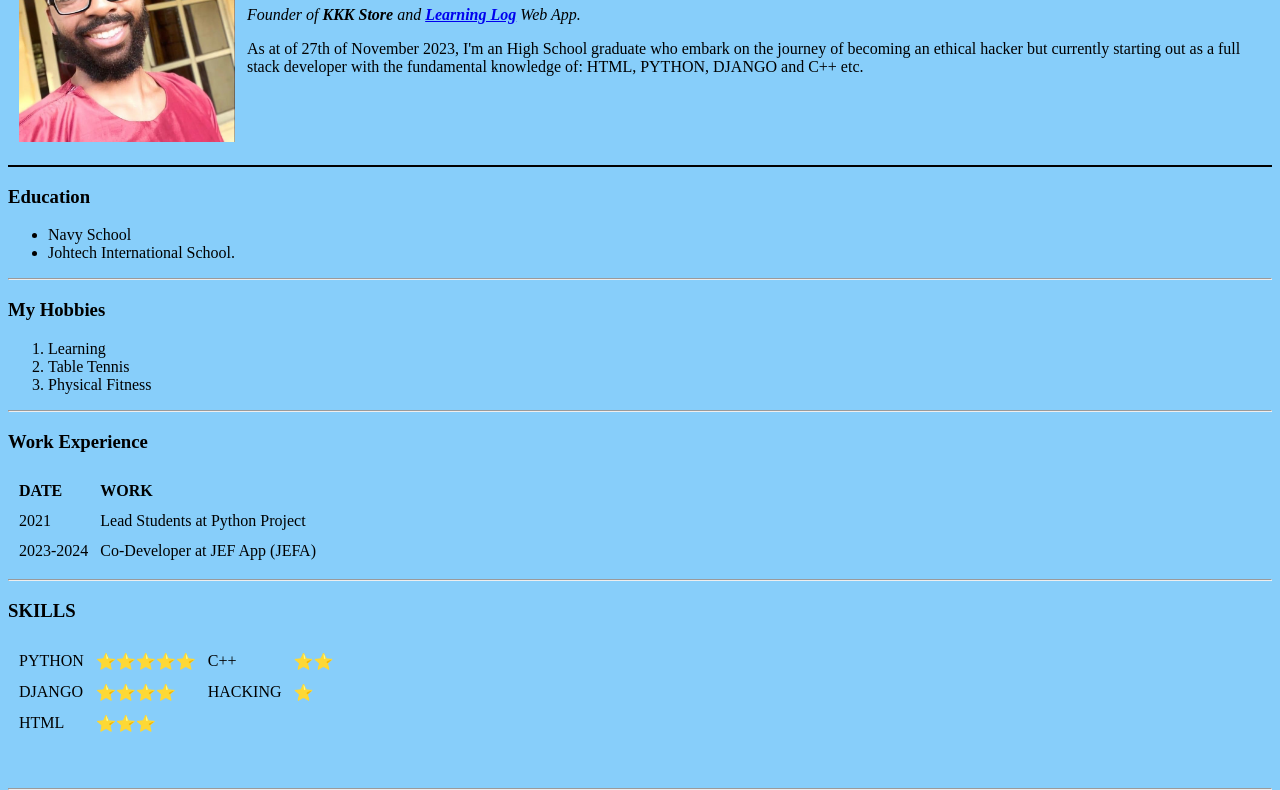
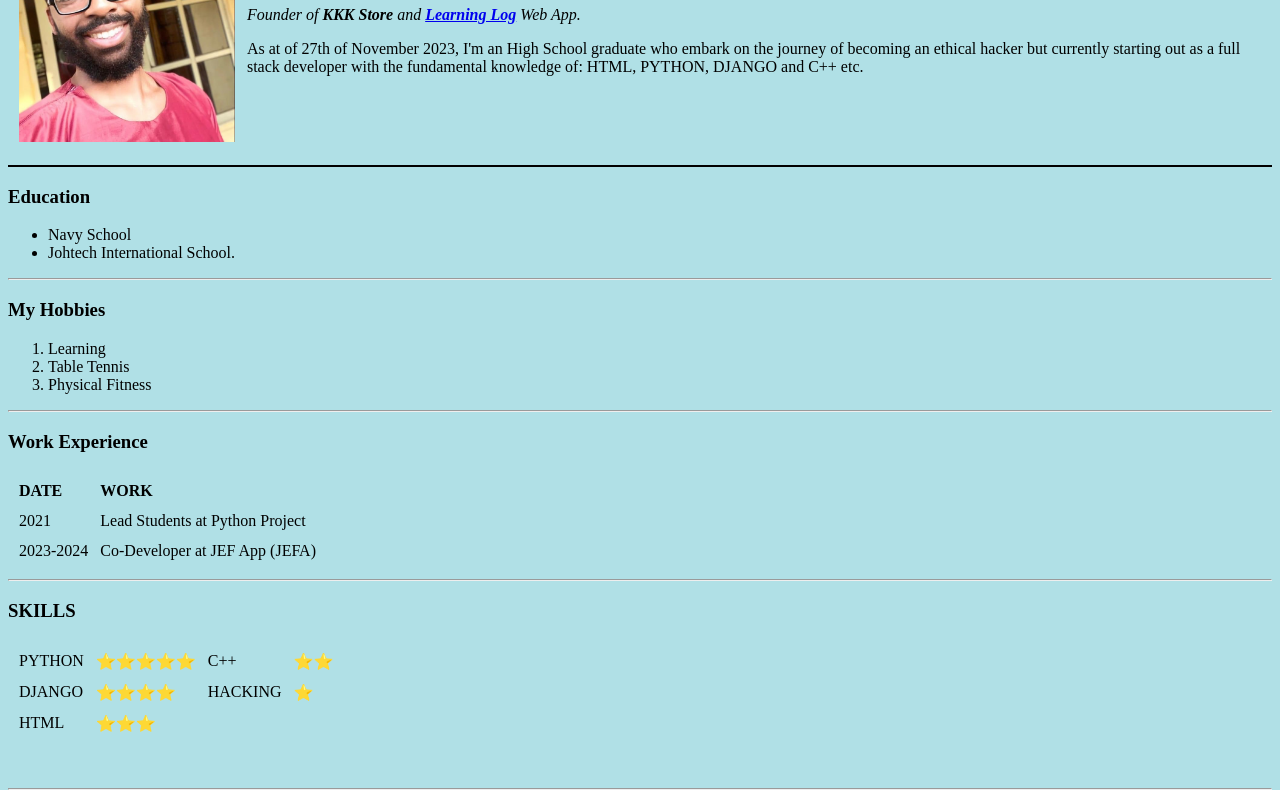
Before and after one commit to unfazen/cv, a plain HTML site: page index.html in a window 1280 px wide. Shown: the part 147-937 px from the top of the page. Drawn offline with Linux system fonts and the light colour scheme.

Commit message:
Update index.html
Changes the color from "lightskyblue" to "powderblue"

```diff
--- a/index.html
+++ b/index.html
@@ -8,7 +8,7 @@
   </head>
   <style>
     body {
-      background-color: lightskyblue;
+      background-color: powderblue;
     }
 
     hr {
```
